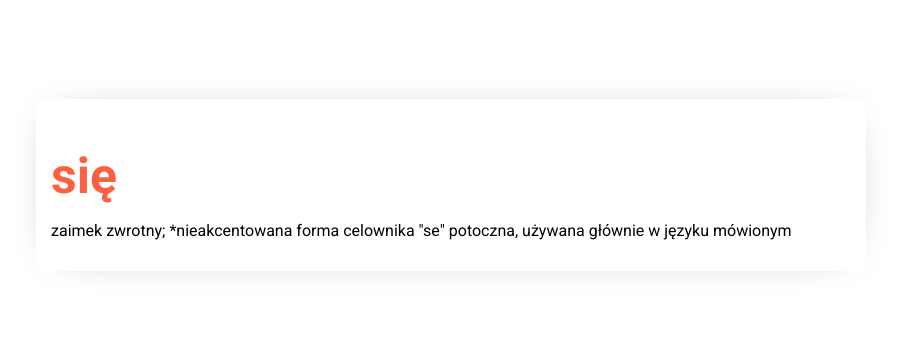
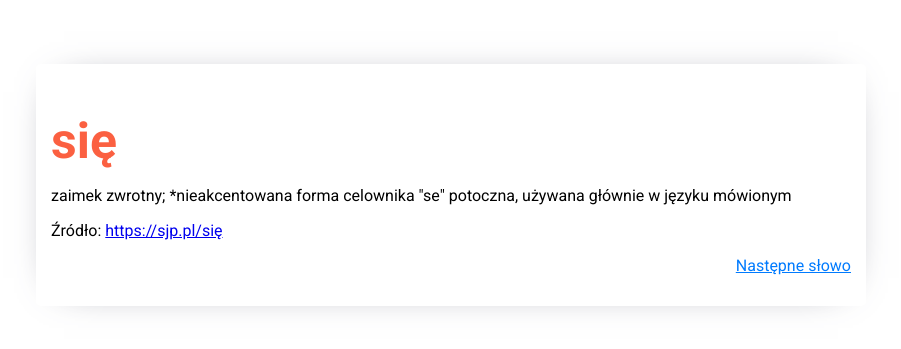
Before and after one commit to wiktormusial/pl-ua-flashcards, a React (Create React App) app: page / in a window 1280 px wide. Shown: the part 215-564 px from the top of the page, without its empty margins (189-1090 px from the left). Built offline with nearby package versions, Linux system fonts and the light colour scheme.

Commit message:
Create footer

```diff
--- a/src/components/Word/Word.css
+++ b/src/components/Word/Word.css
@@ -13,3 +13,10 @@
   font-size: 50px;
   margin-bottom: 0;
 }
+
+.card__link {
+  color: #017bfe;
+  text-decoration: underline;
+  cursor: pointer;
+  text-align: right;
+}
--- a/src/components/Word/WordBody.tsx
+++ b/src/components/Word/WordBody.tsx
@@ -3,7 +3,14 @@ interface Props {
 }
 
 const WordBody: React.FC<Props> = ({ children }) => {
-  return <p className="card__body">{children}</p>;
+  return (
+    <section className="card__body">
+      <p>{children}</p>
+      <p className="card__source">
+        Źródło: <a href="https://sjp.pl/się">https://sjp.pl/się</a>
+      </p>
+    </section>
+  );
 };
 
 export default WordBody;
--- /dev/null
+++ b/src/components/Word/WordFooter.tsx
@@ -0,0 +1,8 @@
+const WordFooter = () => {
+  return (
+    <div>
+      <p className="card__link">Następne słowo</p>
+    </div>
+  );
+};
+export default WordFooter;
--- a/src/components/Word/index.tsx
+++ b/src/components/Word/index.tsx
@@ -1,5 +1,6 @@
 import WordHeader from "./WordHeader";
 import WordBody from "./WordBody";
+import WordFooter from "./WordFooter";
 import "./Word.css";
 
 const Word = () => {
@@ -10,6 +11,7 @@ const Word = () => {
         zaimek zwrotny; *nieakcentowana forma celownika "se" potoczna, używana
         głównie w języku mówionym
       </WordBody>
+      <WordFooter />
     </div>
   );
 };
```
